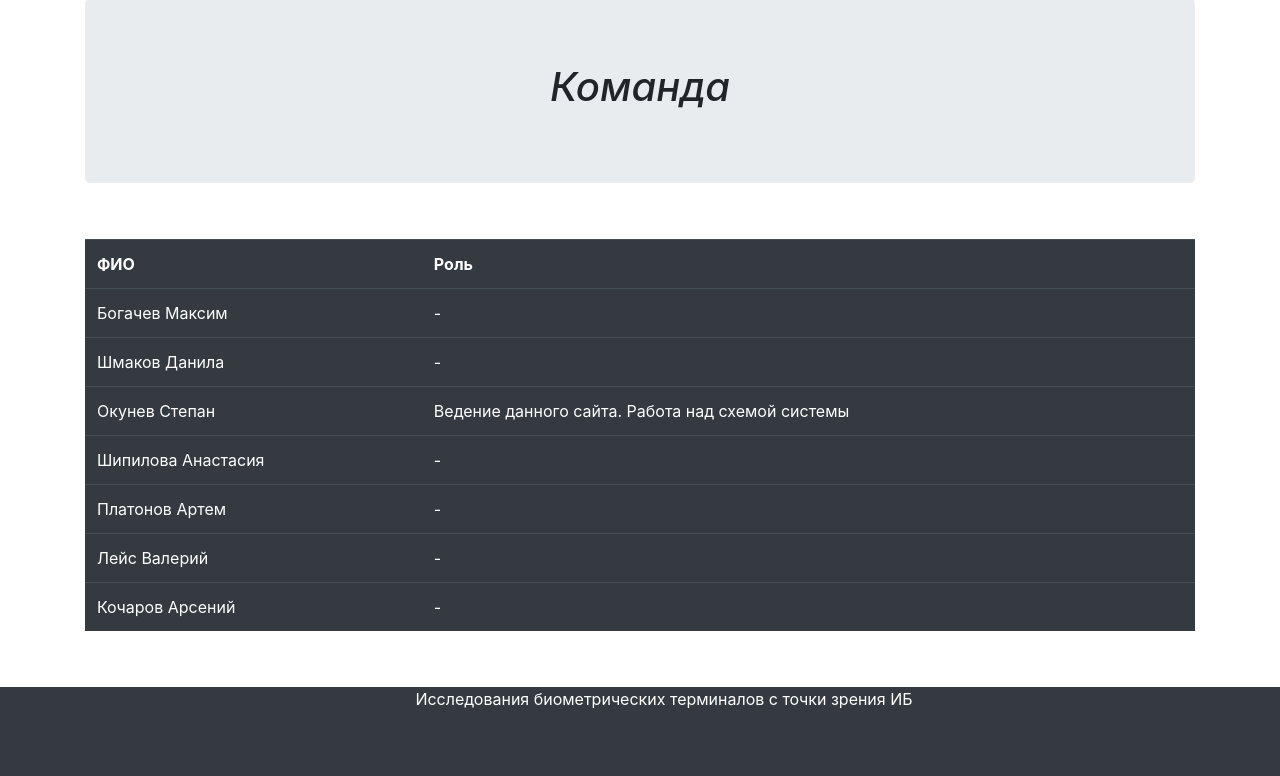
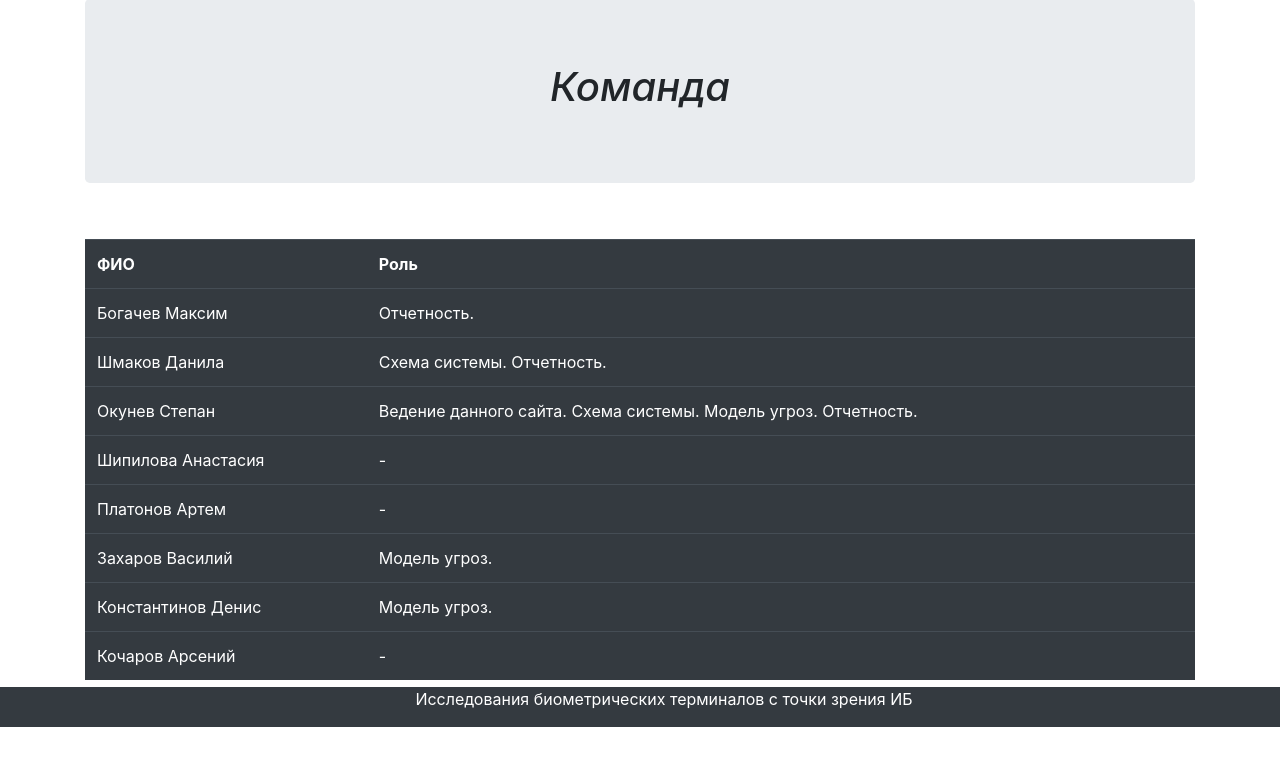
Before and after one commit to Steper2000/bioterm_spring2021, a Flask app: page /team in a window 1280 px wide. Shown: the part 73-849 px from the top of the page. Before the commit the page ends 782 px from the top, so only its background shows below. Run offline with Flask 2, Linux system fonts and the light colour scheme; some libraries are stand-ins or nearby versions.

Commit message:
poster template add, site update

```diff
--- a/app/templates/team.html
+++ b/app/templates/team.html
@@ -10,19 +10,19 @@
         <tr>
             <td>Богачев Максим</td>
             <td>
-                -
+                Отчетность.
             </td>
         </tr>
         <tr>
             <td>Шмаков Данила</td>
             <td>
-                -
+                Схема системы. Отчетность.
             </td>
         </tr>
         <tr>
             <td>Окунев Степан</td>
             <td>
-                Ведение данного сайта. Работа над схемой системы
+                Ведение данного сайта. Cхема системы. Модель угроз. Отчетность.
             </td>
         </tr>
         <tr>
@@ -38,9 +38,15 @@
             </td>
         </tr>
         <tr>
-            <td>Лейс Валерий</td>
+            <td>Захаров Василий</td>
             <td>
-                -
+                Модель угроз.
+            </td>
+        </tr>
+        <tr>
+            <td>Константинов Денис</td>
+            <td>
+                Модель угроз.
             </td>
         </tr>
         <tr>
```
Also changed, not shown: app/templates/blog.html (+12 -0 lines), README.md, 1 other file.
